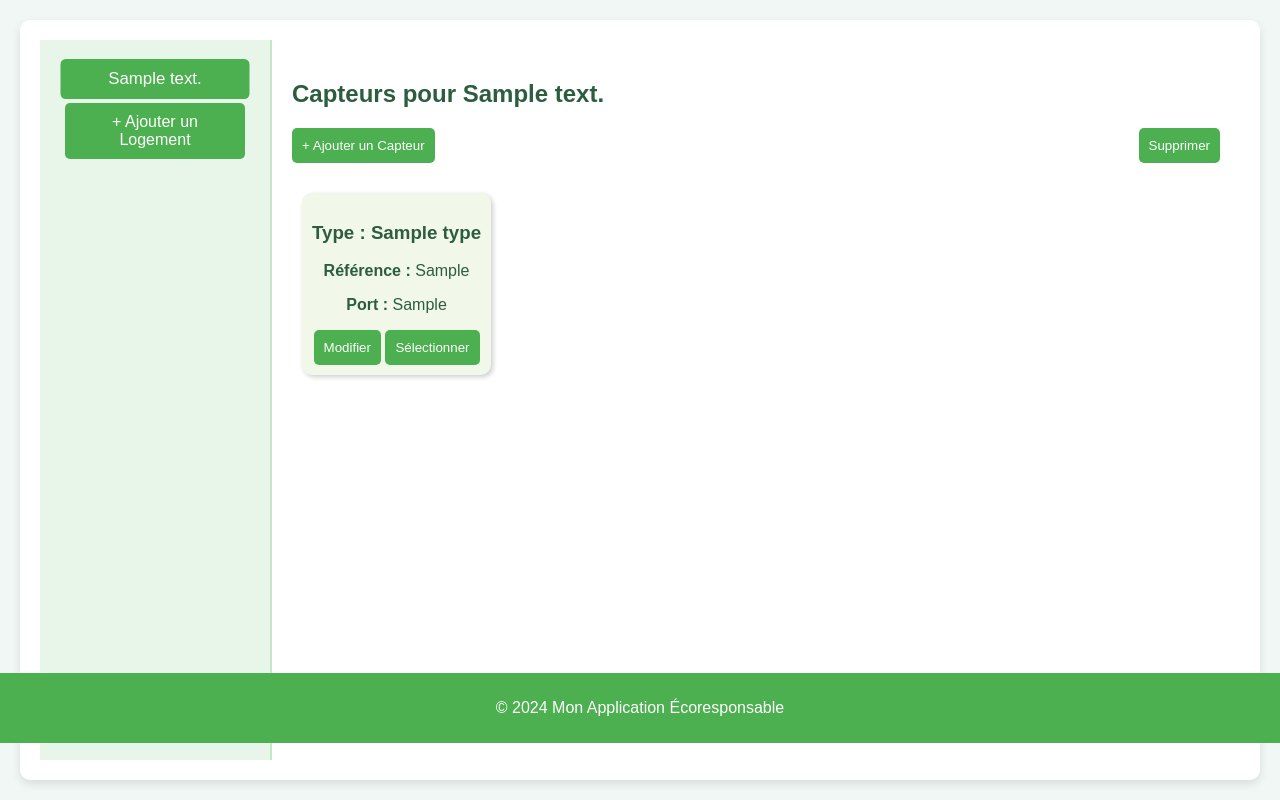
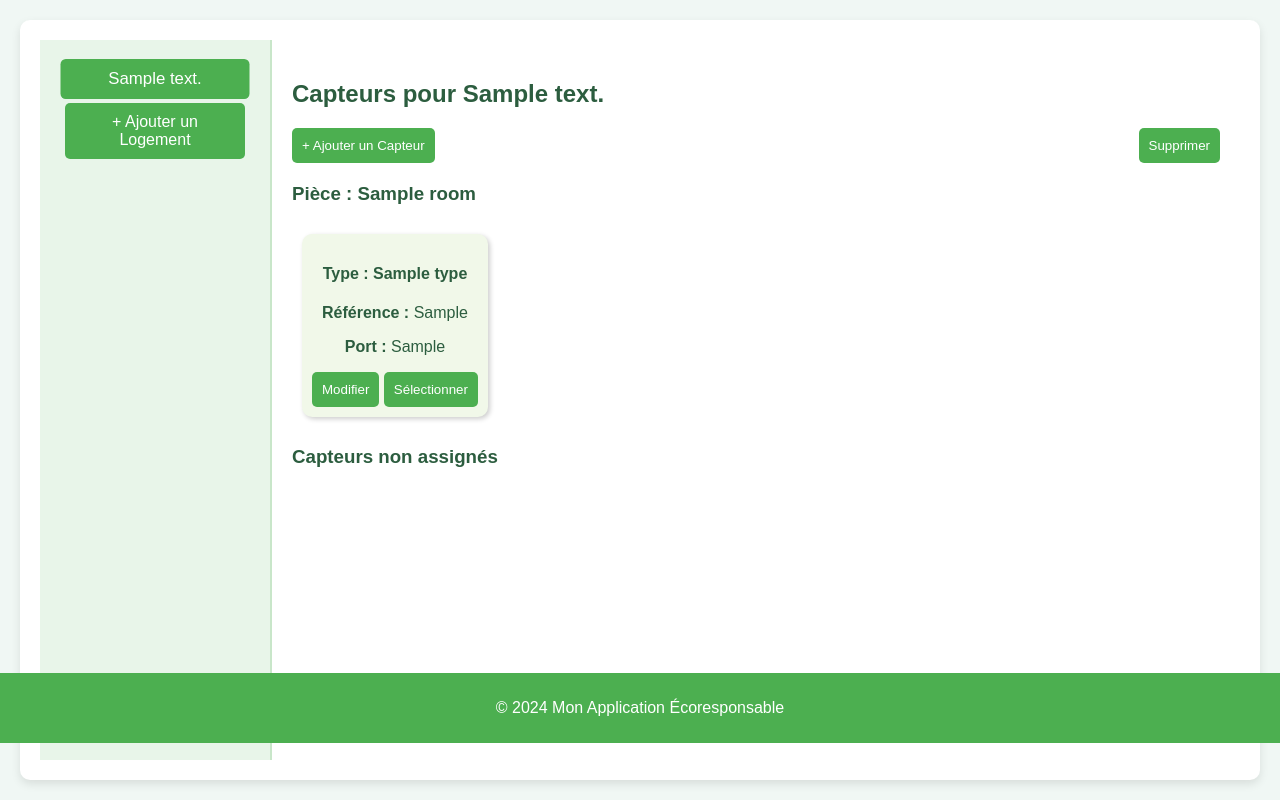
Before and after one commit to Duttonn/ProjetLogementEcoResponsable, a FastAPI app: template templates/configuration.html in a window 1280 px wide. Shown: the part 57-857 px from the top of the page. Run offline with FastAPI, Linux system fonts and the light colour scheme; the template is opened without the code that fills it: most values are stand-ins (such as "Sample title", 1, 10 or a date in 2020).

Commit message:
modification menu capteur liste rooms

```diff
--- a/main.py
+++ b/main.py
@@ -360,6 +360,7 @@ def update_room(room_id: int, room: Room):
 
 @app.post("/sensors")
 def add_sensor(sensor: Sensor):
+    print(f"Reçu : {sensor}")  # DEBUG : Voir les données reçues
     conn = get_db_connection()
     try:
         conn.execute(
@@ -371,10 +372,12 @@ def add_sensor(sensor: Sensor):
         )
         conn.commit()
     except sqlite3.Error as e:
-        raise HTTPException(status_code=400, detail=f"Erreur lors de l'insertion: {e}")
+        raise HTTPException(status_code=400, detail=f"Erreur lors de l'insertion : {e}")
     finally:
         conn.close()
     return {"message": "Capteur ajouté avec succès."}
+
+
 
 @app.delete("/sensors/{sensor_id}")
 def delete_sensor(sensor_id: int):
@@ -489,19 +492,32 @@ def consommation_par_logement(request: Request, logement_id: int = None):
         "message": message
     })
 
-
-@app.get("/configuration", response_class=HTMLResponse)
-def configuration(request: Request):
+@app.get("/sensors/{housing_id}", response_class=HTMLResponse)
+def get_sensors_by_housing(request: Request, housing_id: int):
     conn = get_db_connection()
     logements = conn.execute("SELECT housing_id, address FROM Housing").fetchall()
-    sensors = conn.execute("SELECT * FROM Sensor").fetchall()
+    sensors_by_room = conn.execute("""
+        SELECT r.name AS room_name, s.sensor_id, s.type_id, s.commercial_reference, s.communication_port, r.room_id
+        FROM Sensor s
+        JOIN Room r ON s.room_id = r.room_id
+        WHERE r.housing_id = ?
+        ORDER BY r.room_id
+    """, (housing_id,)).fetchall()
+    rooms = conn.execute("SELECT room_id, name FROM Room WHERE housing_id = ?", (housing_id,)).fetchall()
     conn.close()
+
+    selected_logement_address = next((logement['address'] for logement in logements if logement['housing_id'] == housing_id), None)
 
     return templates.TemplateResponse("configuration.html", {
         "request": request,
         "logements": logements,
-        "sensors": sensors
+        "sensors_by_room": sensors_by_room,
+        "rooms": rooms,
+        "selected_id": housing_id,
+        "selected_logement_address": selected_logement_address
     })
+
+
 
 
 @app.get("/economies_realisees", response_class=HTMLResponse)
--- a/templates/configuration.html
+++ b/templates/configuration.html
@@ -74,6 +74,11 @@
             transform: scale(1.05);
       }
 
+      .selected {
+            background-color: #ffcdd2;
+            border: 2px solid #f44336;
+      }
+
       .modal {
             display: none;
             position: fixed;
@@ -95,7 +100,8 @@
             width: 300px;
       }
 
-      .modal-content input {
+      .modal-content input,
+      .modal-content select {
             width: 90%;
             margin: 10px 0;
             padding: 8px;
@@ -111,17 +117,16 @@
       <div class="menu">
             {% for logement in logements %}
             <div class="menu-item {% if selected_id == logement.housing_id %}active{% endif %}"
-                  onclick="location.href='?id={{ logement.housing_id }}'">
+                  onclick="location.href='/sensors/{{ logement.housing_id }}'">
                   {{ logement.address }}
             </div>
             {% endfor %}
 
-            <!-- Nouveau bouton Ajouter un Logement -->
+            <!-- Bouton Ajouter un Logement -->
             <div class="menu-item" style="background-color: #4caf50; color: white;"
                   onclick="location.href='http://localhost:8000/logements'">
                   + Ajouter un Logement
             </div>
-
       </div>
 
       <!-- Contenu Principal -->
@@ -133,27 +138,60 @@
                   <button class="btn" onclick="deleteSelected()">Supprimer</button>
             </div>
 
-            {% if sensors %}
-            {% for sensor in sensors %}
-            <div class="tile" id="tile-{{ sensor.sensor_id }}">
-                  <h3>Type : {{ sensor.type }}</h3>
-                  <p><strong>Référence :</strong> {{ sensor.commercial_reference }}</p>
-                  <p><strong>Port :</strong> {{ sensor.communication_port }}</p>
-                  <button class="btn"
-                        onclick="openEditModal('{{ sensor.sensor_id }}', '{{ sensor.type }}', '{{ sensor.commercial_reference }}', '{{ sensor.communication_port }}')">Modifier</button>
-                  <button class="btn" onclick="toggleSelection('{{ sensor.sensor_id }}')">Sélectionner</button>
+            {% if sensors_by_room %}
+            {% for room in rooms %}
+            <div class="room-section">
+                  <h3>Pièce : {{ room.name }}</h3>
+                  <div class="tile-container">
+                        {% for sensor in sensors_by_room if sensor.room_id == room.room_id %}
+                        <div class="tile" id="tile-{{ sensor.sensor_id }}">
+                              <h4>Type : {{ sensor.type }}</h4>
+                              <p><strong>Référence :</strong> {{ sensor.commercial_reference }}</p>
+                              <p><strong>Port :</strong> {{ sensor.communication_port }}</p>
+                              <button class="btn"
+                                    onclick="openEditModal('{{ sensor.sensor_id }}', '{{ sensor.room_id }}', '{{ sensor.type_id }}', '{{ sensor.commercial_reference }}', '{{ sensor.communication_port }}')">Modifier</button>
+                              <button class="btn"
+                                    onclick="toggleSelection('{{ sensor.sensor_id }}')">Sélectionner</button>
+                        </div>
+                        {% endfor %}
+                  </div>
             </div>
             {% endfor %}
+
+            <!-- Section des capteurs non assignés -->
+            <div class="room-section">
+                  <h3>Capteurs non assignés</h3>
+                  <div class="tile-container">
+                        {% for sensor in sensors_by_room if sensor.room_id == null %}
+                        <div class="tile" id="tile-{{ sensor.sensor_id }}">
+                              <h4>Type : {{ sensor.type }}</h4>
+                              <p><strong>Référence :</strong> {{ sensor.commercial_reference }}</p>
+                              <p><strong>Port :</strong> {{ sensor.communication_port }}</p>
+                              <button class="btn"
+                                    onclick="openEditModal('{{ sensor.sensor_id }}', null, '{{ sensor.type_id }}', '{{ sensor.commercial_reference }}', '{{ sensor.communication_port }}')">Modifier</button>
+                              <button class="btn"
+                                    onclick="toggleSelection('{{ sensor.sensor_id }}')">Sélectionner</button>
+                        </div>
+                        {% endfor %}
+                  </div>
+            </div>
             {% else %}
             <p>Aucun capteur trouvé pour ce logement.</p>
             {% endif %}
       </div>
+
+
 </div>
 
 <!-- Modal d'Ajout -->
 <div id="addModal" class="modal">
       <div class="modal-content">
             <h3>Ajouter un Capteur</h3>
+            <select id="addRoomId">
+                  {% for room in rooms %}
+                  <option value="{{ room.room_id }}">{{ room.name }}</option>
+                  {% endfor %}
+            </select>
             <input type="text" id="addType" placeholder="Type">
             <input type="text" id="addReference" placeholder="Référence">
             <input type="text" id="addPort" placeholder="Port">
@@ -162,11 +200,19 @@
       </div>
 </div>
 
+
 <!-- Modal d'Édition -->
 <div id="editModal" class="modal">
       <div class="modal-content">
             <h3>Modifier le Capteur</h3>
             <input type="hidden" id="editSensorId">
+            <select id="editRoomId">
+                  <option value="">Non Assigné</option>
+                  {% for room in rooms %}
+                  <option value="{{ room.room_id }}">{{ room.name }}</option>
+                  {% endfor %}
+            </select>
+
             <input type="text" id="editType" placeholder="Type">
             <input type="text" id="editReference" placeholder="Référence">
             <input type="text" id="editPort" placeholder="Port">
@@ -220,8 +266,9 @@
             const type = document.getElementById("addType").value;
             const reference = document.getElementById("addReference").value;
             const port = document.getElementById("addPort").value;
+            const roomId = document.getElementById("addRoomId").value;
 
-            if (!type || !reference || !port) {
+            if (!type || !reference || !port || !roomId) {
                   alert("Veuillez remplir tous les champs correctement.");
                   return;
             }
@@ -230,8 +277,8 @@
                   method: "POST",
                   headers: { "Content-Type": "application/json" },
                   body: JSON.stringify({
-                        room_id: 1, // à ajuster en fonction de votre backend
-                        type_id: 1, // à ajuster en fonction de votre backend
+                        room_id: parseInt(roomId),
+                        type_id: 1,
                         commercial_reference: reference,
                         communication_port: port
                   })
@@ -246,28 +293,27 @@
             closeAddModal();
       }
 
-      function openEditModal(id, type, reference, port) {
-            document.getElementById("editSensorId").value = id;
-            document.getElementById("editType").value = type;
+      function openEditModal(sensorId, roomId, typeId, reference, port) {
+            document.getElementById("editSensorId").value = sensorId;
+            document.getElementById("editRoomId").value = roomId || ""; // Null pour les capteurs non assignés
+            document.getElementById("editType").value = typeId;
             document.getElementById("editReference").value = reference;
             document.getElementById("editPort").value = port;
             editModal.style.display = "flex";
       }
 
-      function closeEditModal() {
-            editModal.style.display = "none";
-      }
 
       async function saveChanges() {
-            const id = document.getElementById("editSensorId").value;
-            const type = document.getElementById("editType").value;
+            const sensorId = document.getElementById("editSensorId").value;
+            const roomId = document.getElementById("editRoomId").value || null; // Null si non assigné
+            const typeId = document.getElementById("editType").value;
             const reference = document.getElementById("editReference").value;
             const port = document.getElementById("editPort").value;
 
-            const response = await fetch(`/sensors/${id}`, {
+            const response = await fetch(`/sensors/${sensorId}`, {
                   method: "PUT",
                   headers: { "Content-Type": "application/json" },
-                  body: JSON.stringify({ room_id: 1, type_id: 1, commercial_reference: reference, communication_port: port })
+                  body: JSON.stringify({ room_id: roomId, type_id: typeId, commercial_reference: reference, communication_port: port })
             });
 
             if (response.ok) {
@@ -277,5 +323,11 @@
                   alert("Erreur lors de la mise à jour du capteur.");
             }
       }
+
+
+
+      function closeEditModal() {
+            editModal.style.display = "none";
+      }
 </script>
 {% endblock %}
--- a/templates/menu.html
+++ b/templates/menu.html
@@ -21,7 +21,7 @@
         <a href="/visualiser_factures" class="menu-item">Visualiser Factures</a>
         <a href="/consommation_par_logement" class="menu-item">Consommation par Logement</a>
         <a href="/economies_realisees" class="menu-item">Économies Réalisées</a>
-        <a href="/configuration" class="menu-item">Configuration capteurs</a>
+        <a href="/sensors/1" class="menu-item">Configuration capteurs</a>
         <a href="/rooms/1" class="menu-item">Pièces</a>
         <a href="/meteo" class="menu-item">Météo</a>
     </div>
```
Also changed, not shown: logement.db.
